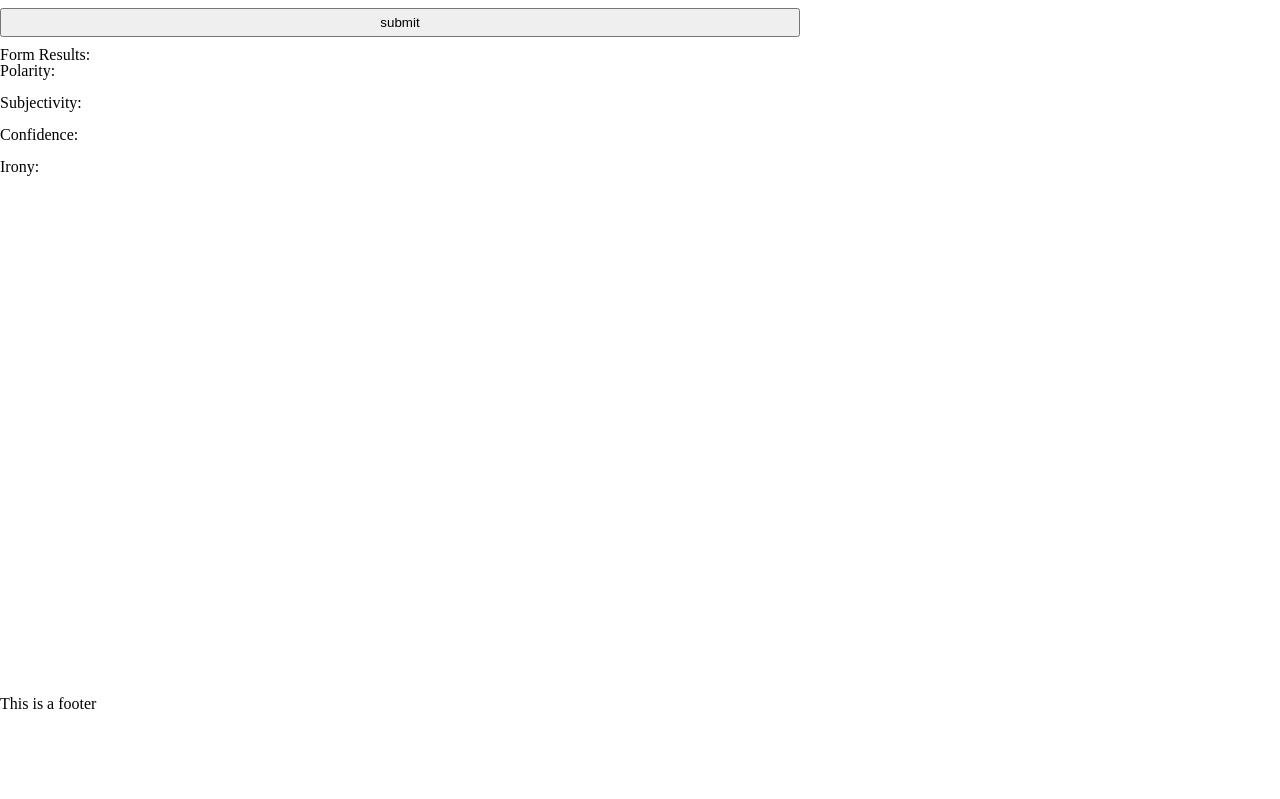
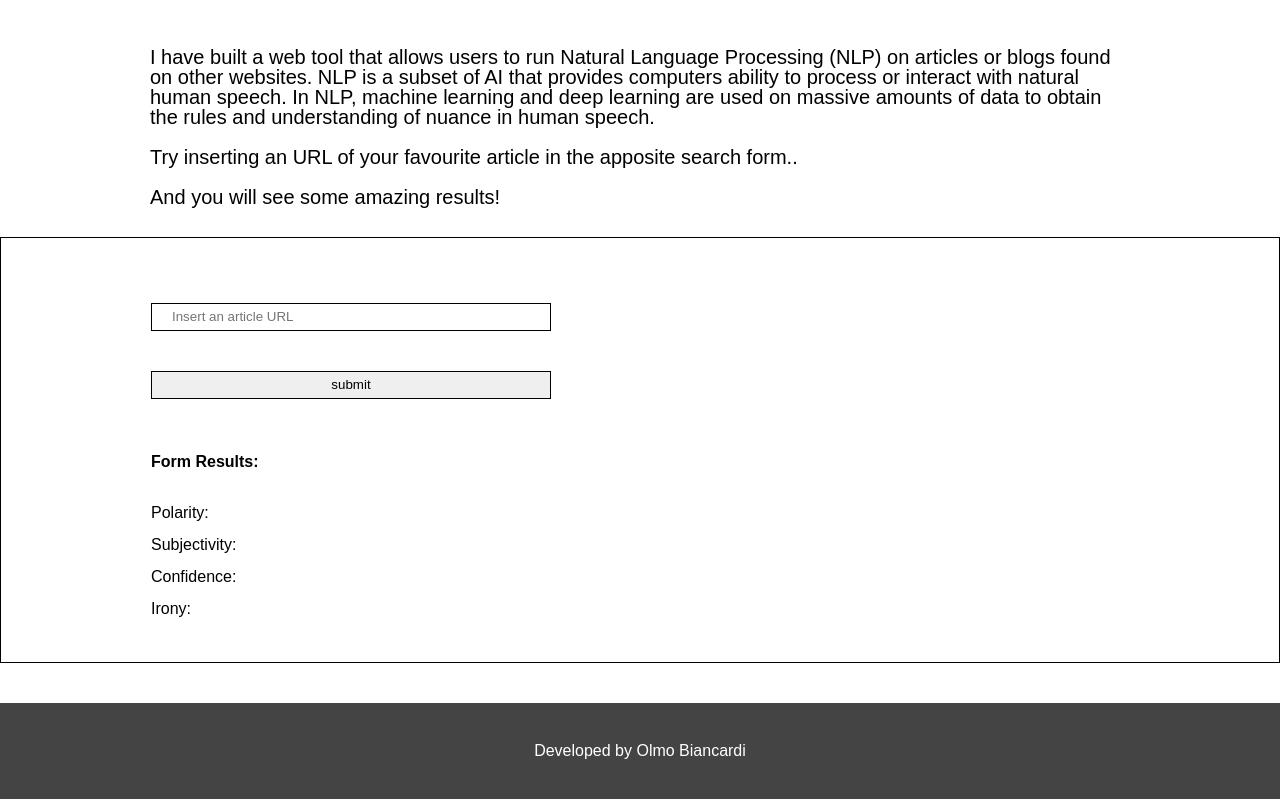
Before and after one commit to olmobianc/Project-4---Udacity-Front-End-Web-Development-Nanodegree, a website built with webpack: page src/client/views/index.html in a window 1280 px wide. Shown: the part 88-887 px from the top of the page. Before the commit the page ends 800 px from the top, so only its background shows below. Built offline with nearby package versions, Linux system fonts and the light colour scheme.

Commit message:
feat:improved general styles

```diff
--- a/src/client/styles/base.scss
+++ b/src/client/styles/base.scss
@@ -2,6 +2,7 @@ body {
     display: flex;
     flex-direction: column;
     min-height: 100vh;
+    justify-content: center;
 }
 
 main {
@@ -9,6 +10,5 @@ main {
 }
 
 section {
-    max-width: 800px;
-    margin: 50px auto;
+    max-width: 400px;
 }
--- a/src/client/styles/footer.scss
+++ b/src/client/styles/footer.scss
@@ -0,0 +1,11 @@
+footer {
+    background: #444;
+    color: white;
+    text-align: center;
+    margin-top: 40px;
+    font-family: Arial, Helvetica, sans-serif;
+}
+
+.footer-text {
+    padding: 40px;
+}
--- a/src/client/styles/form.scss
+++ b/src/client/styles/form.scss
@@ -1,12 +1,38 @@
-form {
-    border: 1px solid #545454;
-    border-radius: 3px;
-    padding: 40px;
-}
-
 input {
     padding: 5px 20px;
     width: 100%;
     line-height: 16px;
-    margin: 10px 0;
+    margin: 20px 0;
 }
+
+.form-container {
+    margin: 20px 150px;
+}
+
+.results-container {
+    margin: 20px 150px;
+    font-size: 20px;
+}
+
+.result-title {
+    margin: 35px 0;
+    font-weight: 600;
+}
+
+#url {
+    border: 1px solid black;
+}
+
+#submit {
+    border: 1px solid black;
+}
+
+#submit:hover {
+    background-color: #457;
+    color: white;
+}
+
+main {
+    border: 1px solid black;
+    padding: 25px 0;
+}
--- a/src/client/styles/header.scss
+++ b/src/client/styles/header.scss
@@ -1,10 +1,25 @@
+$arial-font-family: Arial;
+
 header {
     display: flex;
     justify-content: space-between;
     padding: 10px 40px;
+    font-family: $arial-font-family !important;
 }
 
 .title {
     text-transform: uppercase;
+    font-size: 25px;
+    text-align: center;
+    padding: 30px;
+    margin-bottom: 50px;
+    background-color: #456;
+    color: white;
+    font-weight: 600;
+}
+
+
+.paragraph {
+    padding: 0 150px 30px;
     font-size: 20px;
 }
--- a/src/client/styles/resets.scss
+++ b/src/client/styles/resets.scss
@@ -4,7 +4,8 @@
 */
 
 * {
-    box-sizing: border-box;
+	box-sizing: border-box;
+	font-family: Arial, Helvetica, sans-serif;
 }
 
 html, body, div, span, applet, object, iframe,
--- a/src/client/views/index.html
+++ b/src/client/views/index.html
@@ -11,34 +11,42 @@
                 Let's evaluate an article with Natural Language Processing
             </div>
             <div class="paragraph">
-                navigation
+                I have built a web tool that allows users to run Natural Language Processing (NLP) on articles or blogs
+                found on other websites.
+                NLP is a subset of AI that provides computers ability to process or interact with natural human speech.
+                In NLP, machine learning and deep learning are used on massive amounts of data to obtain the rules and
+                understanding of nuance in human speech.
+                <br><br>
+                <p>Try inserting an URL of your favourite article in the apposite search form..
+                </p>
+                <br>
+                <p>And you will see some amazing results!</p>
             </div>
         </header>
 
         <main>
-            <section>
+            <section class="form-container">
                 <!--FORM-->
                 <form class="" onsubmit="return handleSubmit(event)">
                     <input id="url" type="url" name="url" placeholder="Insert an article URL">
-                    <input type="submit" name="" value="submit" onclick="return handleSubmit(event)" onsubmit="return handleSubmit(event)">
+                    <input id="submit" type="submit" name="" value="submit" onclick="return handleSubmit(event)" onsubmit="return handleSubmit(event)">
                 </form>
-            <section>
+            </section>
 
-            <section>
+            <section class="form-container">
                 <!--RESULTS-->
-                <strong>Form Results:</strong>
-                <br>
+                <h1 class="result-title"><strong>Form Results:</strong></h1>
                 <div id="results">
-                    <h4>Polarity:</h4>
+                    <h3>Polarity:</h3>
                     <p id="polarity"></p>
                     <br>
-                    <h4>Subjectivity:</h4>
+                    <h3>Subjectivity:</34>
                     <p id="subjectivity"></p>
                     <br>
-                    <h4>Confidence:</h4>
+                    <h3>Confidence:</h3>
                     <p id="confidence"></p>
                     <br>
-                    <h4>Irony:</h4>
+                    <h3>Irony:</h3>
                     <p id="irony"></p>
                 </div>
             </section>
@@ -46,7 +54,7 @@
         </main>
 
         <footer>
-            <p>This is a footer</p>
+            <p class="footer-text">Developed by Olmo Biancardi</p>
         </footer>
 
     </body>
```
